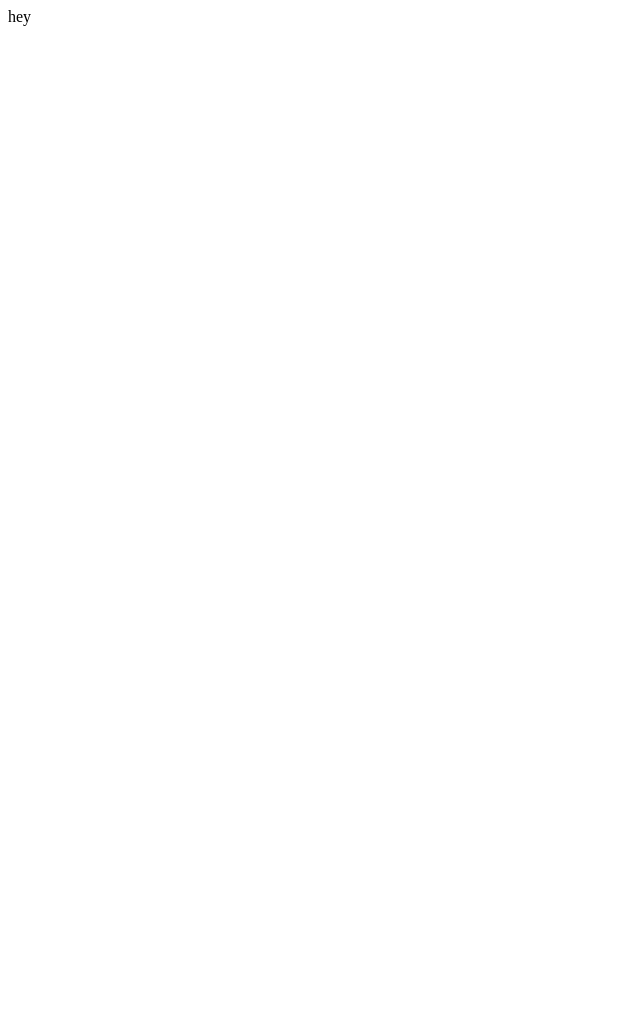
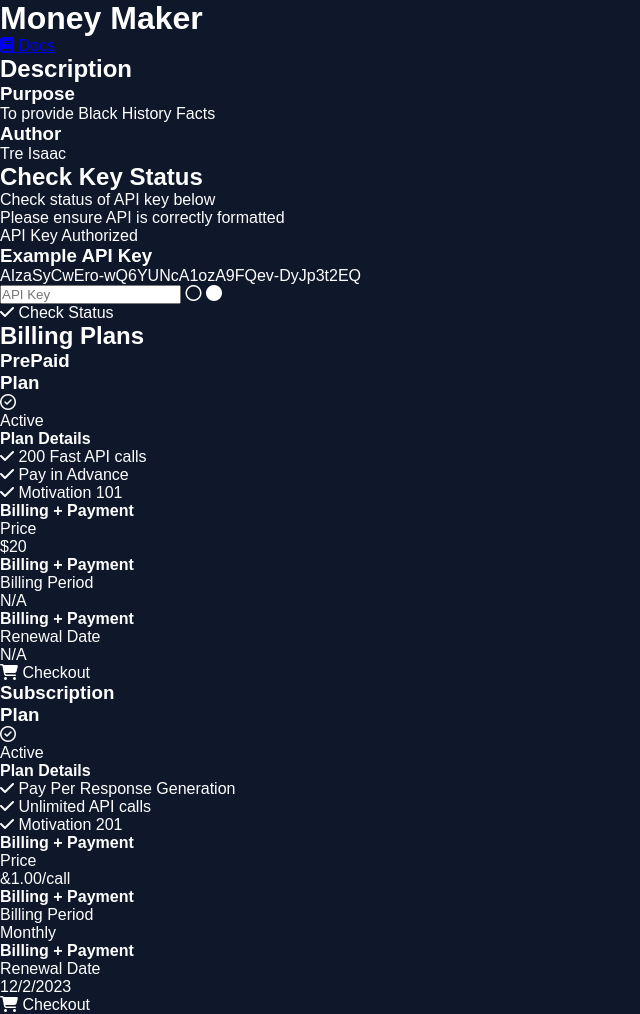
Before and after one commit to tisaacnola/firebase-stripe-api, a website: page public/index.html in a window 1280 px wide. Shown: the whole page, without its empty margins (0-640 px from the left). Before the commit the page ends 800 px from the top, so only its background shows below. Drawn offline with Linux system fonts and the light colour scheme; a web font is replaced by a local one.

Commit message:
completed html page

```diff
--- a/public/index.html
+++ b/public/index.html
@@ -4,8 +4,179 @@
     <meta charset="UTF-8" />
     <meta name="viewport" content="width=device-width, initial-scale=1.0" />
     <title>My API</title>
+    <link rel="preconnect" href="https://fonts.googleapis.com" />
+    <link rel="preconnect" href="https://fonts.gstatic.com" crossorigin />
+    <link
+      href="https://fonts.googleapis.com/css2?family=Montagu+Slab:opsz,wght@16..144,100..700&display=swap"
+      rel="stylesheet"
+    />
+    <link
+      rel="stylesheet"
+      href="https://cdnjs.cloudflare.com/ajax/libs/font-awesome/6.6.0/css/all.min.css"
+      integrity="sha512-Kc323vGBEqzTmouAECnVceyQqyqdsSiqLQISBL29aUW4U/M7pSPA/gEUZQqv1cwx4OnYxTxve5UMg5GT6L4JJg=="
+      crossorigin="anonymous"
+      referrerpolicy="no-referrer"
+    />
+    <style>
+      * {
+        box-sizing: border-box;
+        margin: 0;
+        padding: 0;
+      }
+      body {
+        font-family: "Montagu Slab", sans-serif;
+        min-height: 100vh;
+        background: #0f172a;
+        color: white;
+        display: flex;
+        flex-direction: column;
+      }
+    </style>
   </head>
   <body>
-    hey
+    <div class="container">
+      <div class="headerContainer">
+        <h1>Money Maker</h1>
+        <a href="#" class="first">
+          <i class="fa-solid fa-book"></i>
+          Docs
+        </a>
+      </div>
+      <section>
+        <h2 class="subHeader">Description</h2>
+        <div class="info">
+          <h3>Purpose</h3>
+          <p>To provide Black History Facts</p>
+        </div>
+        <div class="info">
+          <h3>Author</h3>
+          <p>Tre Isaac</p>
+        </div>
+      </section>
+      <section>
+        <h2 class="subHeader">Check Key Status</h2>
+        <p class="preMsg">Check status of API key below</p>
+        <p class="errorMsg">Please ensure API is correctly formatted</p>
+        <p class="authenticatedMsg">API Key Authorized</p>
+        <div class="info">
+          <h3>Example API Key</h3>
+          <p>AIzaSyCwEro-wQ6YUNcA1ozA9FQev-DyJp3t2EQ</p>
+        </div>
+        <div class="keyInput">
+          <input type="text" placeholder="API Key" />
+          <i class="fa-regular fa-circle codeCheck"></i>
+          <i class="fa-solid fa-circle codeCheck"></i>
+        </div>
+        <div class="addKey">
+          <i class="fa-solid fa-check"></i>
+          Check Status
+        </div>
+      </section>
+      <section>
+        <h2 class="subHeader">Billing Plans</h2>
+        <div class="planContainer">
+          <div class="subscription">
+            <div class="subscriptionHeader">
+              <div>
+                <h3 class="currentPlan">PrePaid</h3>
+                <h3>Plan</h3>
+              </div>
+              <div class="activePlan">
+                <i class="fa-regular fa-circle-check"></i>
+                <p>Active</p>
+              </div>
+            </div>
+            <div class="subscriptionDetails">
+              <div class="detailBlock">
+                <h4>Plan Details</h4>
+                <p>
+                  <i class="fa-solid fa-check"></i>
+                  200 Fast API calls
+                </p>
+                <p>
+                  <i class="fa-solid fa-check"></i>
+                  Pay in Advance
+                </p>
+                <p>
+                  <i class="fa-solid fa-check"></i>
+                  Motivation 101
+                </p>
+              </div>
+              <div class="detailBlock">
+                <h4>Billing + Payment</h4>
+                <div class="billingBlock">
+                  <p>Price</p>
+                  <p>$20</p>
+                </div>
+                <h4>Billing + Payment</h4>
+                <div class="billingBlock">
+                  <p>Billing Period</p>
+                  <p>N/A</p>
+                </div>
+                <h4>Billing + Payment</h4>
+                <div class="billingBlock">
+                  <p>Renewal Date</p>
+                  <p>N/A</p>
+                </div>
+              </div>
+            </div>
+            <div class="updateBtn">
+              <i class="fa-solid fa-cart-shopping"></i>
+              Checkout
+            </div>
+          </div>
+          <div class="subscription">
+            <div class="subscriptionHeader">
+              <div>
+                <h3 class="currentPlan">Subscription</h3>
+                <h3>Plan</h3>
+              </div>
+              <div class="activePlan2">
+                <i class="fa-regular fa-circle-check"></i>
+                <p>Active</p>
+              </div>
+            </div>
+            <div class="subscriptionDetails">
+              <div class="detailBlock">
+                <h4>Plan Details</h4>
+                <p>
+                  <i class="fa-solid fa-check"></i>
+                  Pay Per Response Generation
+                </p>
+                <p>
+                  <i class="fa-solid fa-check"></i>
+                  Unlimited API calls
+                </p>
+                <p>
+                  <i class="fa-solid fa-check"></i>
+                  Motivation 201
+                </p>
+              </div>
+              <div class="detailBlock">
+                <h4>Billing + Payment</h4>
+                <div class="billingBlock">
+                  <p>Price</p>
+                  <p>&1.00/call</p>
+                </div>
+                <h4>Billing + Payment</h4>
+                <div class="billingBlock">
+                  <p>Billing Period</p>
+                  <p>Monthly</p>
+                </div>
+                <h4>Billing + Payment</h4>
+                <div class="billingBlock">
+                  <p>Renewal Date</p>
+                  <p>12/2/2023</p>
+                </div>
+              </div>
+            </div>
+            <div class="updateBtn">
+              <i class="fa-solid fa-cart-shopping"></i>
+              Checkout
+            </div>
+          </div>
+        </div>
+      </section>
+    </div>
   </body>
 </html>
```
